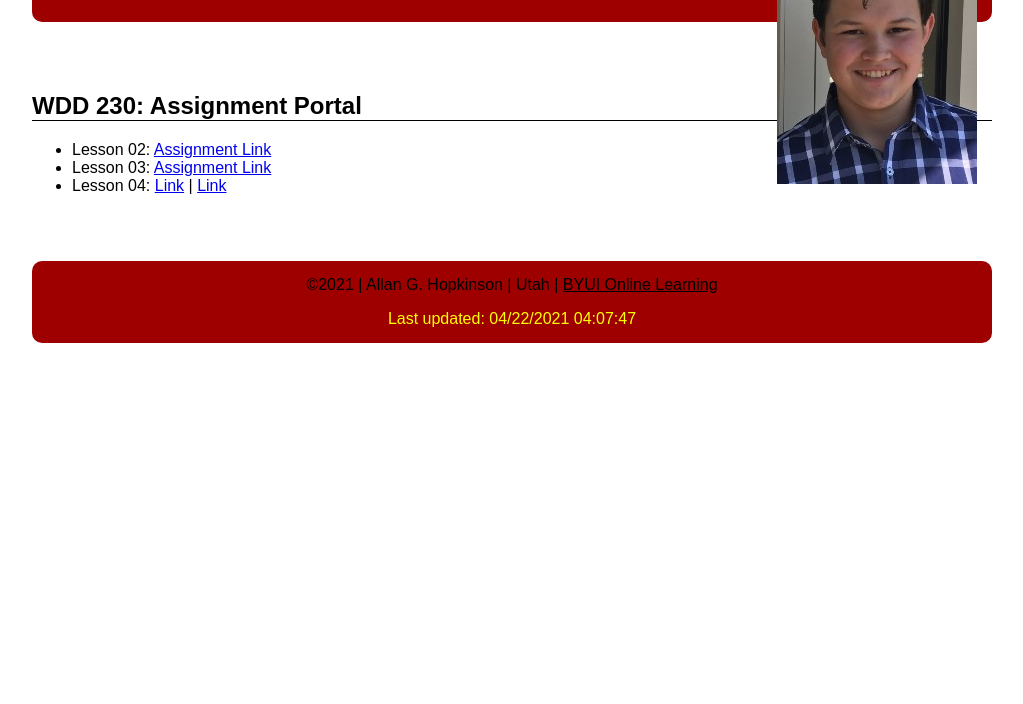
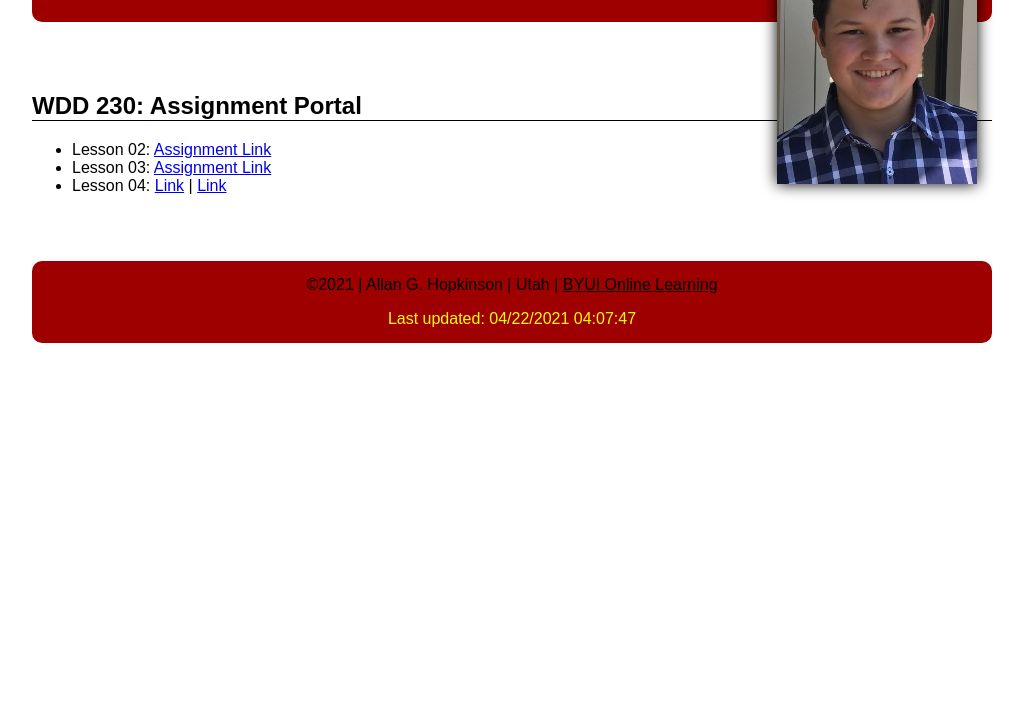
Before and after one commit to allanhopkinson/allanhopkinson.github.io, a plain HTML site: page index.html in a window 1280 px wide. Shown: the part 96-800 px from the top of the page, without its empty margins (128-1151 px from the left). Drawn offline with Linux system fonts and the light colour scheme; a web font is replaced by a local one.

Commit message:
css update

```diff
--- a/CSS/main.css
+++ b/CSS/main.css
@@ -14,6 +14,7 @@ img{
     float: right;
     margin: -75px 0 0 0;
     border-radius: 0 10px 0 0;
+    box-shadow: 0 0 15px black;
 }
 main{
     padding-top: 50px;
```
